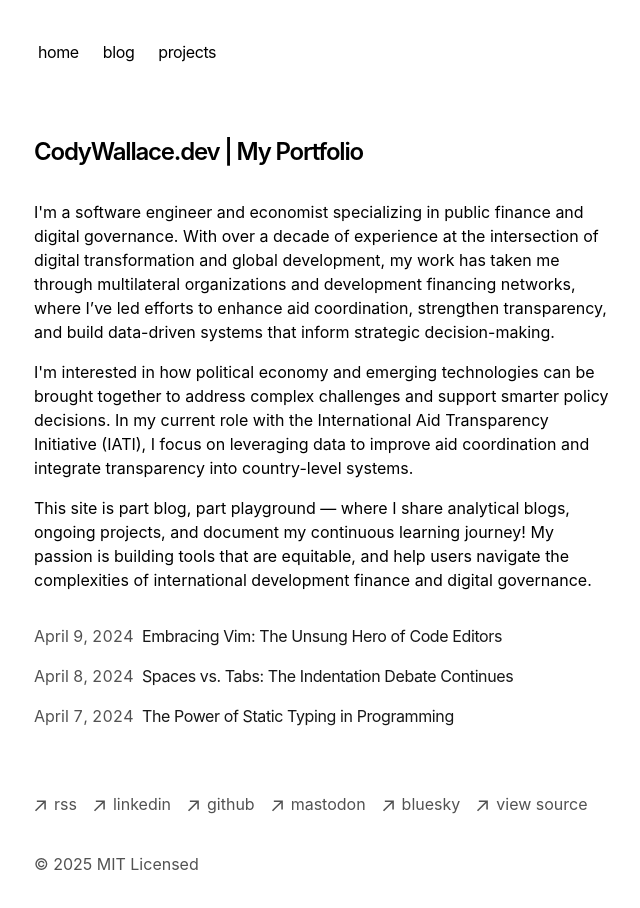
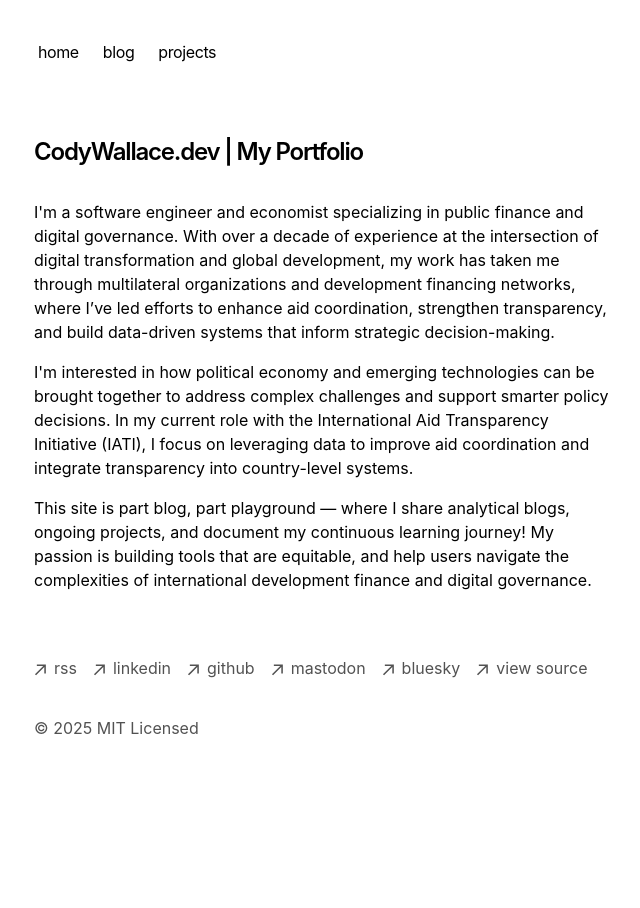
Before and after one commit to codywallace/portfolio-client, a Next.js app: page / in a window 1280 px wide. Shown: the top 908 px of the page, without its empty margins (318-958 px from the left). After the commit the page ends 804 px from the top, so only its background shows below. Built offline with nearby package versions, Linux system fonts and the light colour scheme.

Commit message:
removed file

```diff
--- a/app/page.tsx
+++ b/app/page.tsx
@@ -24,7 +24,7 @@ export default function Page() {
         and help users navigate the complexities of international development finance and digital governance.`}
       </p>
       <div className="my-8">
-        <BlogPosts />
+        {/*<BlogPosts />*/}
       </div>
     </section>
   )
```
Also changed, not shown: 1 other file (tests, documents, lock files or other folders).
